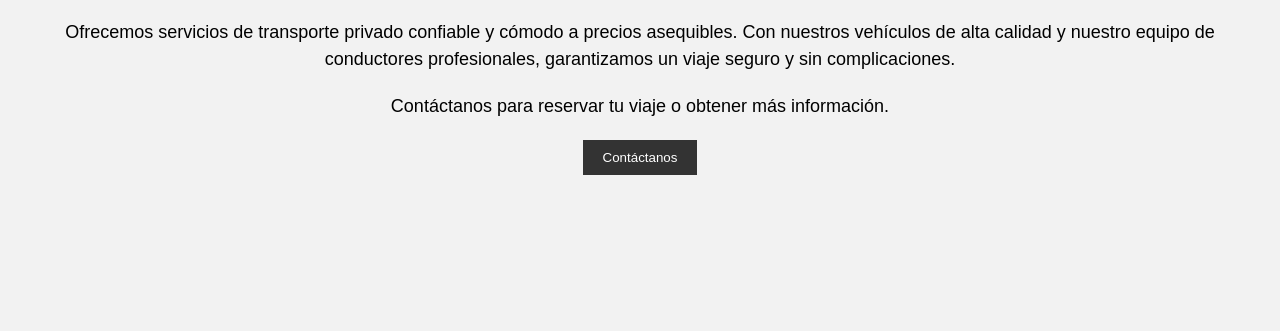
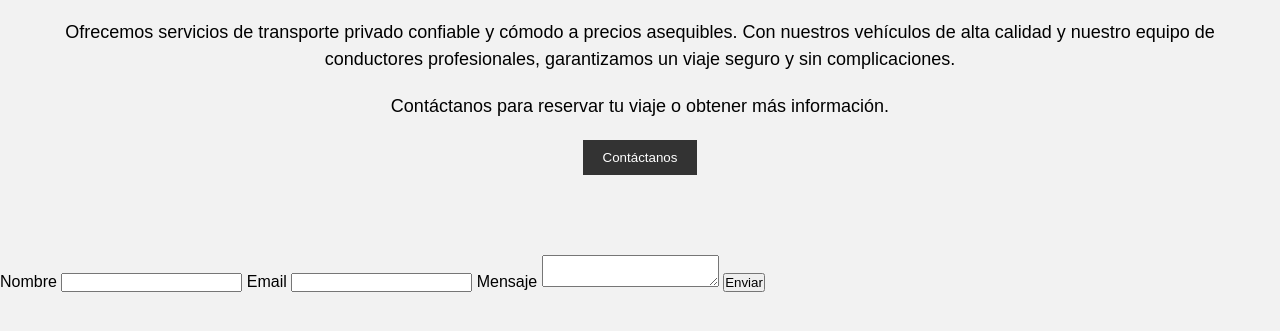
Before and after one commit to Egenchango7/Caste, a plain HTML site: page index.html in a window 1280 px wide. Shown: the part 335-666 px from the top of the page. Drawn offline with Linux system fonts and the light colour scheme.

Commit message:
prueba 3

```diff
--- a/index.html
+++ b/index.html
@@ -68,6 +68,21 @@
       </div>
     </section>
 
+    <section>
+    <form action="#" method="post">
+      <label for="nombre">Nombre</label>
+      <input type="text" id="nombre" name="nombre" required>
+
+      <label for="email">Email</label>
+      <input type="email" id="email" name="email" required>
+
+      <label for="mensaje">Mensaje</label>
+      <textarea id="mensaje" name="mensaje" required></textarea>
+
+      <input type="submit" value="Enviar">
+    </form>
+    </section>
+
     <!-- JavaScript (opcional) -->
     <script>
       // Funcionalidad del botón de contacto
```
